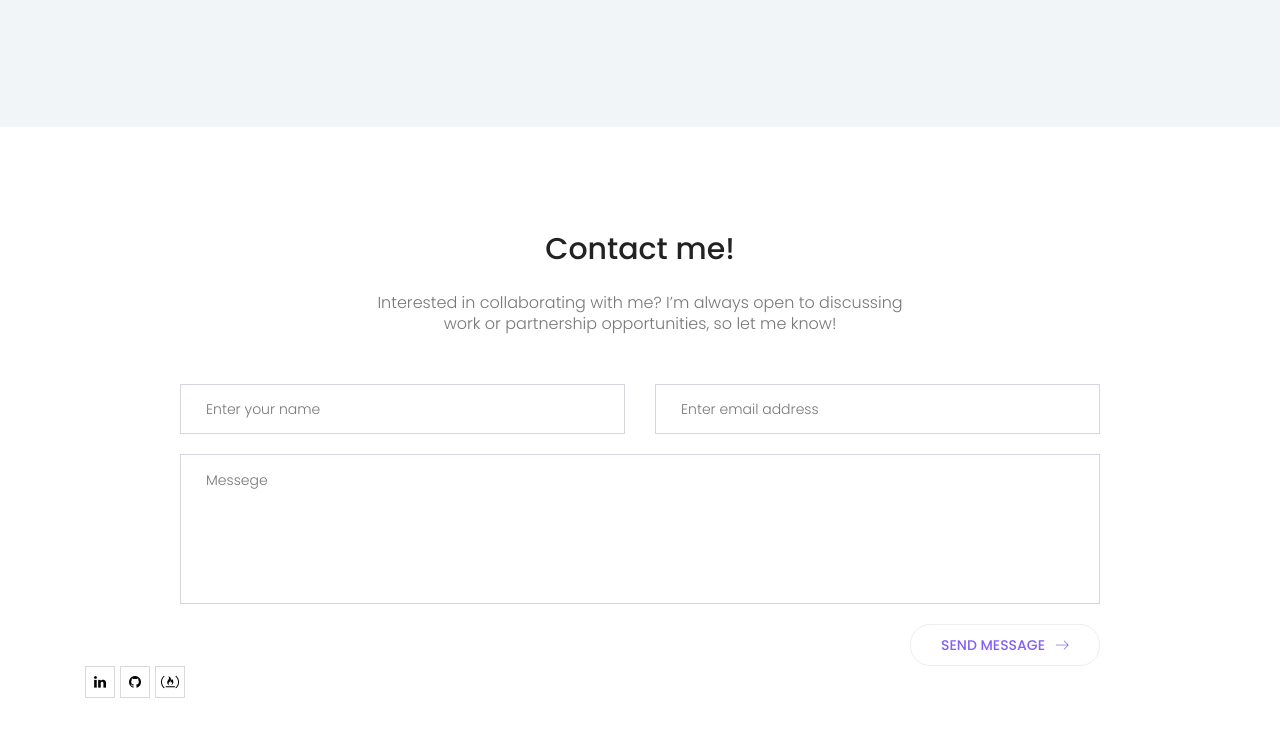
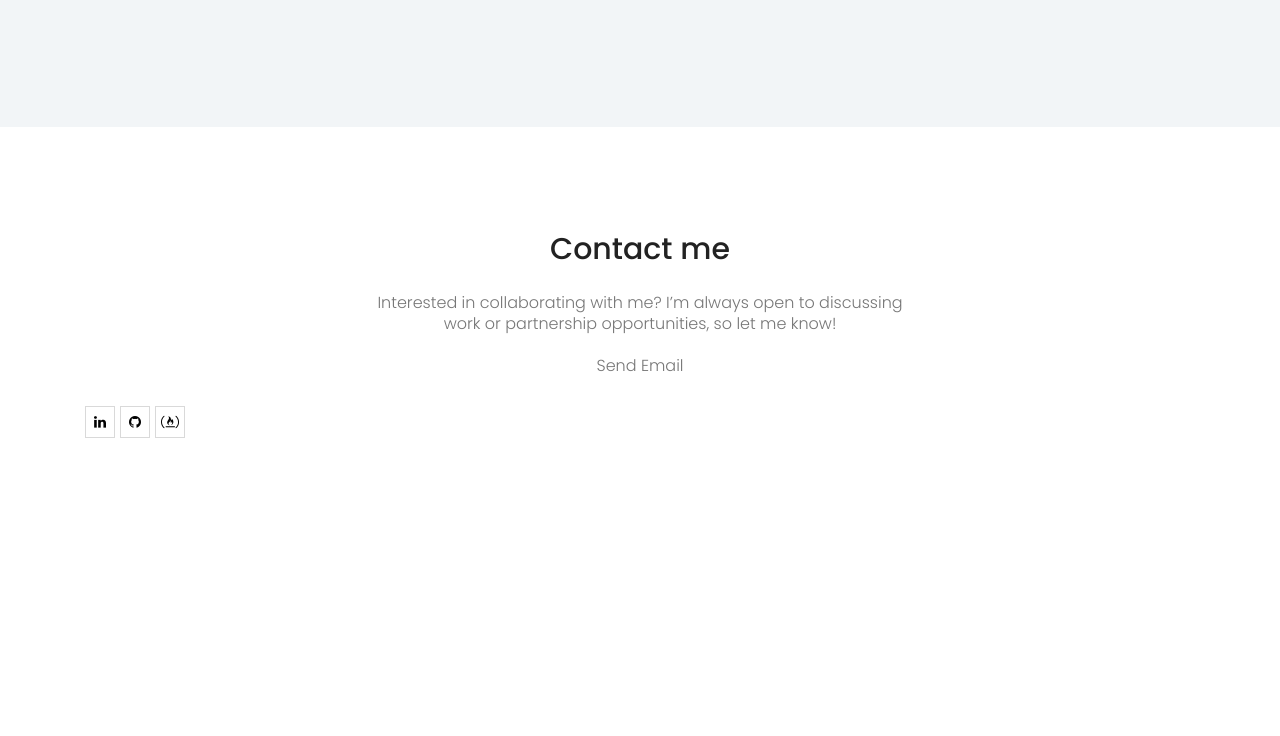
Before and after one commit to wesleyvanpeer/wesleyvanpeer.github.io, a plain HTML site: page index.html in a window 1280 px wide. Shown: the part 2748-3484 px from the top of the page. After the commit the page ends 3286 px from the top, so only its background shows below. Drawn offline with nearby package versions, Linux system fonts and the light colour scheme.

Commit message:
Update index.html
initial commit

```diff
--- a/index.html
+++ b/index.html
@@ -214,28 +214,13 @@
 				<div class="row justify-content-center">
 					<div class="col-lg-6 col-md-8">
 						<div class="section-title text-center">
-							<h2 id="Contact">Contact me!</h2>
-							<p>Interested in collaborating with me? I’m always open to discussing work or partnership opportunities, so let me know!</p>
+							<h2 id="Contact">Contact me</h2>
+							<p>Interested in collaborating with me? I’m always open to discussing work or partnership opportunities, so let me know!</p><br>
+							<p><a href = "mailto: wesleyvanpeer@live.nl">Send Email</a></p>
 						</div>
 					</div>
 				</div>
-				<form id="myForm" action="mail.php" method="post" class="contact-form">
-					<div class="row justify-content-center">
-						<div class="col-lg-5">
-							<input type="text" name="fname" placeholder="Enter your name" onfocus="this.placeholder = ''" onblur="this.placeholder = 'Enter your name'" class="common-input mt-20" required>
-						</div>
-						<div class="col-lg-5">
-							<input type="email" name="email" placeholder="Enter email address" pattern="[A-Za-z0-9._%+-]+@[A-Za-z0-9.-]+\.[A-Za-z]{1,63}$" onfocus="this.placeholder = ''" onblur="this.placeholder = 'Enter email address'" class="common-input mt-20" required>
-						</div>
-						<div class="col-lg-10">
-							<textarea class="common-textarea mt-20" name="message" placeholder="Messege" onfocus="this.placeholder = ''" onblur="this.placeholder = 'Messege'" required></textarea>
-						</div>
-						<div class="col-lg-10 d-flex justify-content-end">
-							<button class="primary-btn white-bg d-inline-flex align-items-center mt-20"><span class="mr-10">Send Message</span><span class="lnr lnr-arrow-right"></span></button> <br>
-							<div class="alert-msg"></div>
-						</div>
-					</div>
-				</form>
+
 				<div class="footer-social d-flex align-items-center">
 
 					<a href="https://www.linkedin.com/in/wesley-van-peer-26267675/"><i class="fa fa-linkedin"></i></a>
```
